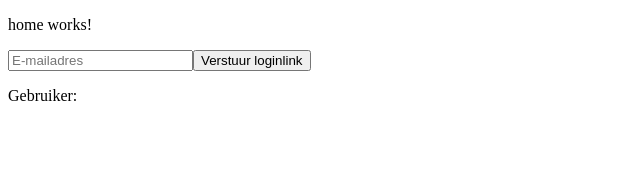
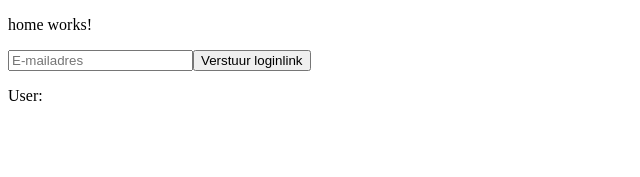
Before and after one commit to endwillem/portfolio, an Angular app: page /home in a window 1280 px wide. Shown: the top 177 px of the page, without its empty margins (0-640 px from the left). Built offline with nearby package versions, Linux system fonts and the light colour scheme; no server answers.

Commit message:
vercel test

```diff
--- a/src/app/components/login/login.html
+++ b/src/app/components/login/login.html
@@ -6,4 +6,4 @@
   <button (click)="logout()">Uitloggen</button>
 }
 
-<p>Gebruiker: {{ (user$ | async)?.email }}</p>
+<p>User: {{ (user$ | async)?.email }}</p>
```
